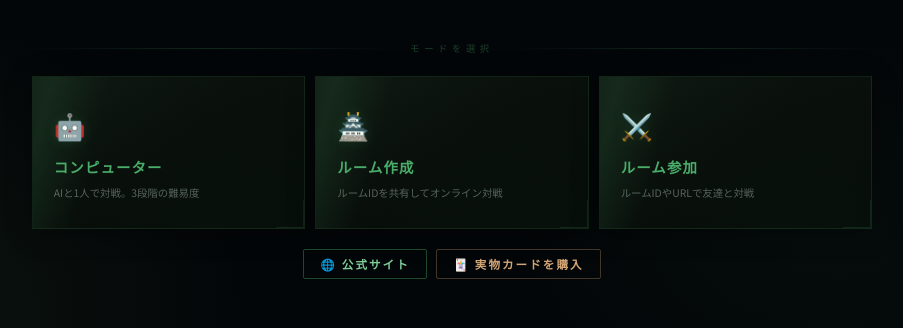
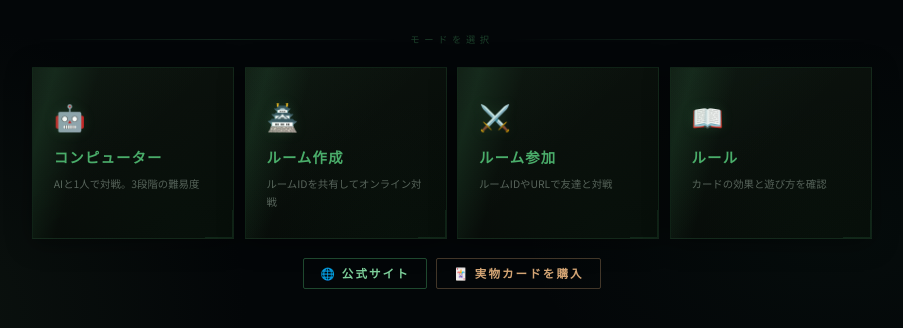
Before and after one commit to masuo444/SILVA-ONLINE, a website: page public/index.html in a window 1280 px wide. Shown: the part 408-736 px from the top of the page, without its empty margins (188-1091 px from the left). Drawn offline with Linux system fonts and the light colour scheme.

Commit message:
Add rules LP and rules card on top page

```diff
--- a/public/index.html
+++ b/public/index.html
@@ -1584,6 +1584,12 @@ select option{background:#080d0b}
         <span class="mc-icon">⚔️</span>
         <span class="mc-name">ルーム参加</span>
         <span class="mc-desc">ルームIDやURLで友達と対戦</span>
+        <div class="root-corner"></div>
+      </div>
+      <div class="mode-card" onclick="window.open('/rules.html','_blank')">
+        <span class="mc-icon">📖</span>
+        <span class="mc-name">ルール</span>
+        <span class="mc-desc">カードの効果と遊び方を確認</span>
         <div class="root-corner"></div>
       </div>
     </div>
```
